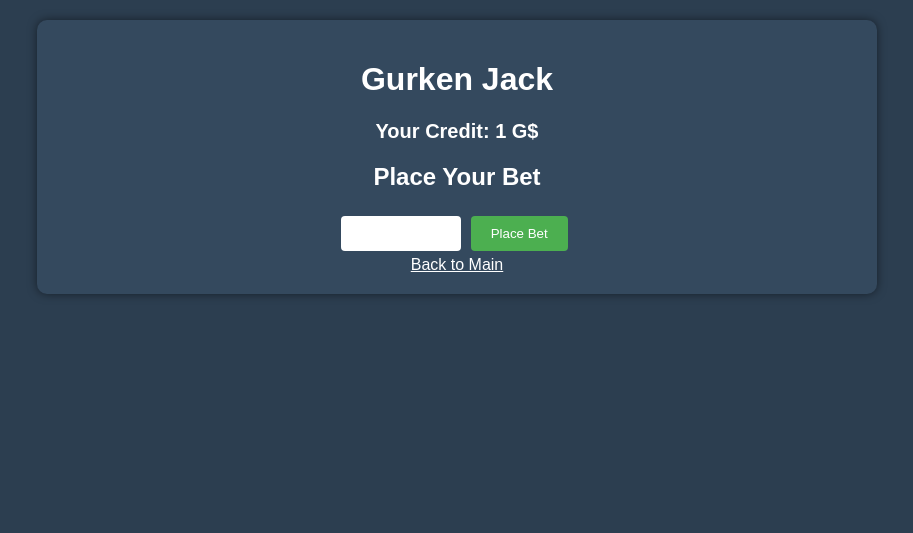
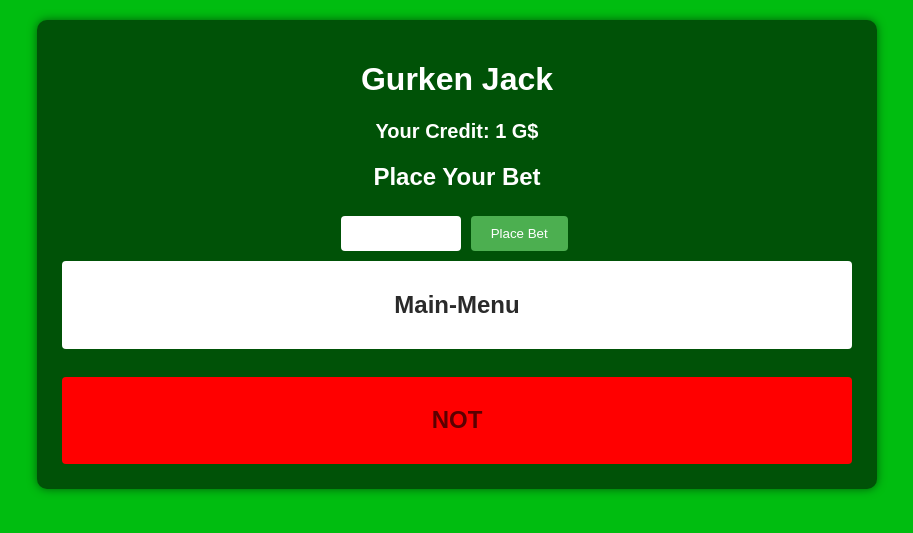
Before and after one commit to derphilovic/gurksino, a PHP site: page /investment/activities/gurken-jack.php in a window 1280 px wide. Shown: the top 533 px of the page, without its empty margins (183-1096 px from the left). Run offline with PHP 8.4, Linux system fonts and the light colour scheme; the visitor is signed in with stand-in values (Sample User, id 1).

Commit message:
css update

```diff
--- a/investment/activities/gurken-jack.php
+++ b/investment/activities/gurken-jack.php
@@ -508,7 +508,7 @@ function adjustDealerHand($targetScore) {
     <style>
         body {
             font-family: Arial, sans-serif;
-            background-color: #2c3e50;
+            background-color:rgb(0, 189, 16);
             color: white;
             margin: 0;
             padding: 20px;
@@ -517,7 +517,7 @@ function adjustDealerHand($targetScore) {
         .game-container {
             max-width: 800px;
             margin: 0 auto;
-            background-color: #34495e;
+            background-color:rgb(0, 82, 7);
             padding: 20px;
             border-radius: 10px;
             box-shadow: 0 0 10px rgba(0,0,0,0.5);
@@ -525,7 +525,7 @@ function adjustDealerHand($targetScore) {
         .card-area {
             margin: 20px 0;
             min-height: 120px;
-            background-color: #2c3e50;
+            background-color:rgb(0, 82, 7);
             border-radius: 5px;
             padding: 10px;
         }
@@ -570,6 +570,32 @@ function adjustDealerHand($targetScore) {
             font-size: 20px;
             font-weight: bold;
             margin: 10px 0;
+        }
+
+        .emergency-button {
+            background-color: red;
+            color: white;
+            border: none;
+            padding: 10px 20px;
+            margin: 5px;
+            border-radius: 4px;
+            cursor: pointer;
+        }
+        .emergency-button:hover {
+            background-color: darkred;
+        }
+
+        .back-link{
+            background-color: white;
+            color: white;
+            border: none;
+            padding: 10px 20px;
+            margin: 5px;
+            border-radius: 4px;
+            cursor: pointer;
+        }
+        .back-link:hover {
+            background-color: lightgray;
         }
     </style>
 </head>
@@ -661,9 +687,12 @@ function adjustDealerHand($targetScore) {
                 </div>
             </div>
         <?php endif; ?>
-
         <div class="back-link">
-            <a href="../main.php" style="color: white;">Back to Main</a>
+            <a href="../main.php" style=" text-decoration: none;"><h2 style=" color :rgb(42, 42, 42)">Main-Menu</h2></a>
+        </div>
+        <br>
+        <div class="emergency-button">
+            <a href="../../index.html" style=" text-decoration: none;"> <h2 style="color :rgb(91, 0, 0)">NOT</h2></a>
         </div>
     </div>
 </body>
```
